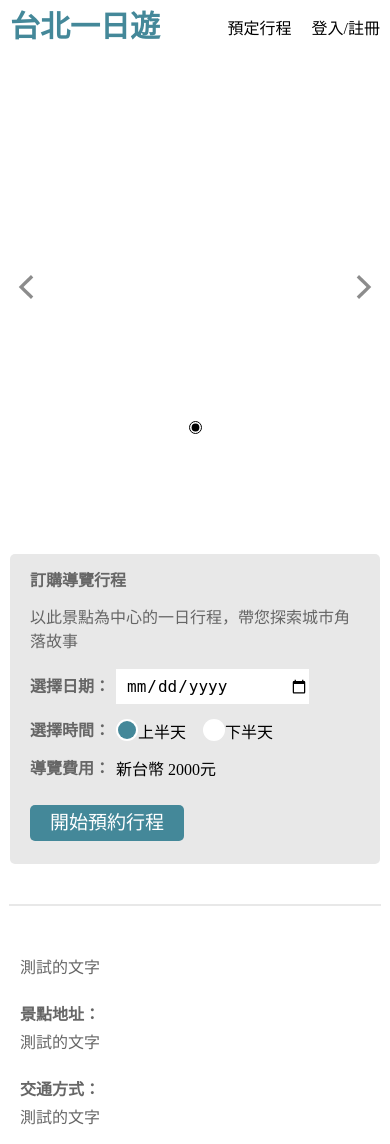
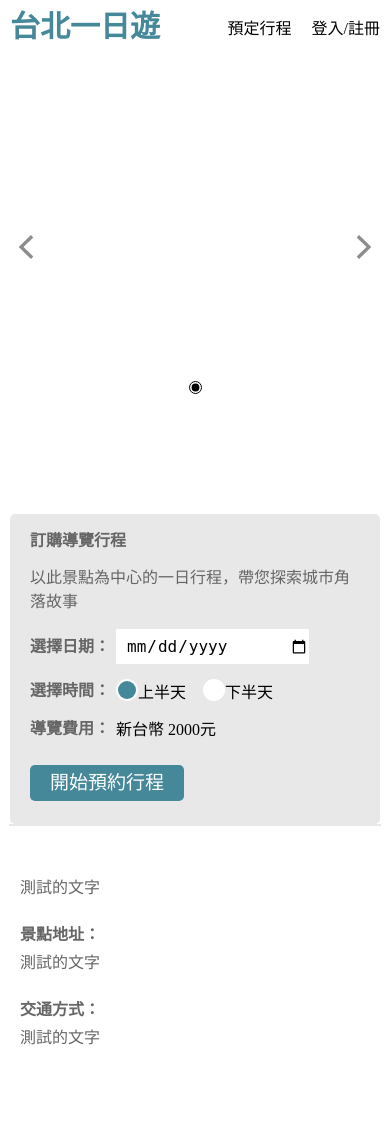
Before and after one commit to Yun468/Taipei-Day-Trip, a Flask app: page /attraction/1 in a window 390 px wide. Shown: the top 1144 px of the page. Run offline with Flask 2, Linux system fonts and the light colour scheme.

Commit message:
修正mobile 版圖鍵與navigation bar 之間的距離

```diff
--- a/static/TDT-attraction.css
+++ b/static/TDT-attraction.css
@@ -366,6 +366,7 @@
     }
     .section{
         flex-wrap: wrap;
+        padding:0;
     }
     .picture_container{
         width: 100%;
--- a/templates/TDT-attraction.css
+++ b/templates/TDT-attraction.css
@@ -366,6 +366,7 @@
     }
     .section{
         flex-wrap: wrap;
+        padding:0;
     }
     .picture_container{
         width: 100%;
```
